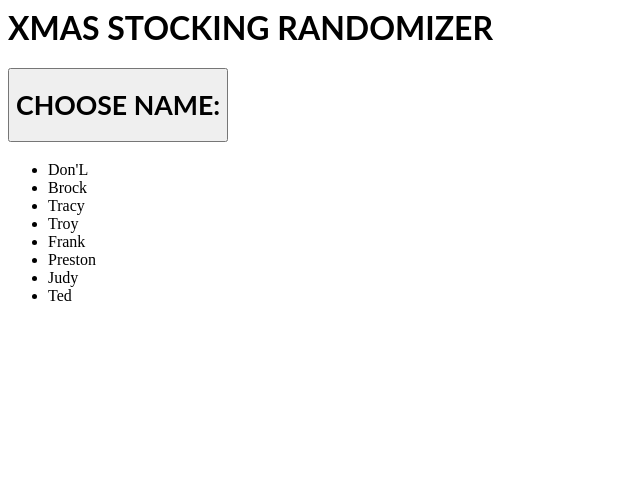
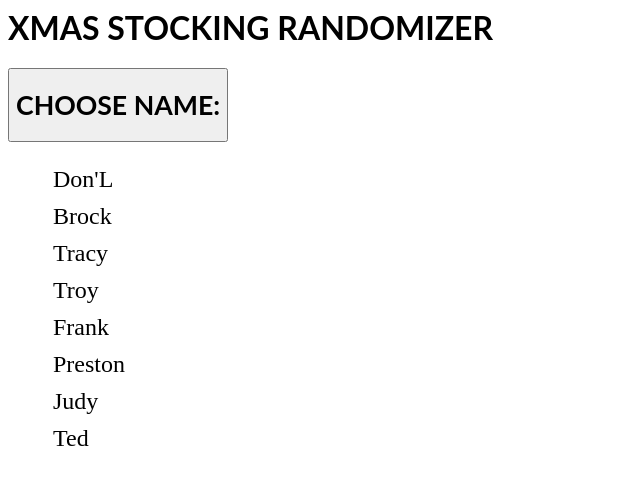
Before and after one commit to tracy-tucker/react-name-picker, a React (Create React App) app: page / in a window 1280 px wide. Shown: the top 484 px of the page, without its empty margins (0-640 px from the left). Built offline with nearby package versions, Linux system fonts and the light colour scheme.

Commit message:
1 file modified

```diff
--- a/src/App.js
+++ b/src/App.js
@@ -1,6 +1,13 @@
 import React, { useContext } from 'react';
 import { nameData } from './Names';
+import styled from 'styled-components';
 import './style.css';
+
+const List = styled.li`
+  list-style: none;
+  padding: 5px;
+  font-size: 1.5rem;
+`;
 
 export default function App() {
   const randomizer = () => {
@@ -39,9 +46,9 @@ export default function App() {
 
       <ul>
         {nameData.map((name) => (
-          <li key={name.id} id="nameList">
+          <List key={name.id} id="nameList">
             {name.name}
-          </li>
+          </List>
         ))}
       </ul>
     </div>
```
